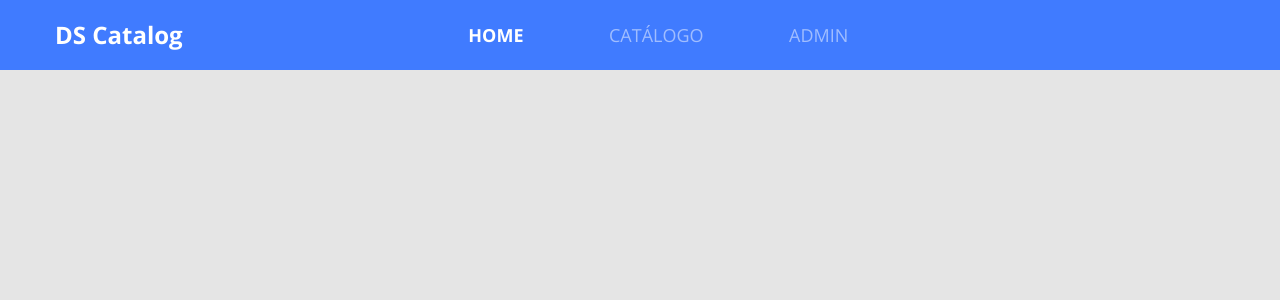
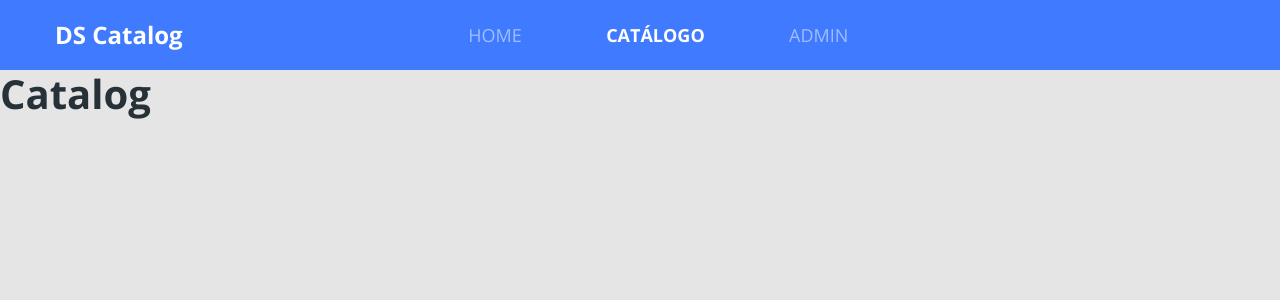
Before and after one commit to GuhTiagoSilva/products-catalog, a React (Create React App) app in the folder front-web/: page /catalog in a window 1280 px wide. Shown: the top 300 px of the page. Built offline with nearby package versions, Linux system fonts and the light colour scheme.

Commit message:
Creating Routes

```diff
--- a/front-web/package.json
+++ b/front-web/package.json
@@ -10,10 +10,12 @@
     "@types/node": "^12.0.0",
     "@types/react": "^16.9.0",
     "@types/react-dom": "^16.9.0",
+    "@types/react-router-dom": "^5.1.6",
     "bootstrap": "^4.5.3",
     "node-sass": "^4.14.1",
     "react": "^16.13.1",
     "react-dom": "^16.13.1",
+    "react-router-dom": "^5.2.0",
     "react-scripts": "3.4.3",
     "typescript": "~3.7.2"
   },
--- a/front-web/src/App.tsx
+++ b/front-web/src/App.tsx
@@ -2,10 +2,10 @@
 import './core/assets/styles/custom.scss'
 import './app.scss'
 import Navbar from './core/components/Navbar';
+import Routes from './Routes';
 const App = () => {
   return (
-      <Navbar/>
-
+      <Routes/> // Putting the routes here in the app, we are saying that my application is basead in routes
     );
 }
 
--- /dev/null
+++ b/front-web/src/Routes.tsx
@@ -0,0 +1,32 @@
+import React from 'react';
+import { BrowserRouter, Switch, Route } from 'react-router-dom';
+import Navbar from './core/components/Navbar';
+import Admin from './pages/Admin';
+import Catalog from './pages/Catalog';
+import Home from './pages/Home';
+
+
+const Routes = () => (
+    <BrowserRouter>
+        <Navbar/>
+        <Switch>
+            <Route path="/" exact>
+                <Home></Home>
+            </Route>
+
+            <Route path="/catalog">
+                <Catalog></Catalog>
+            </Route>
+
+            <Route path="/admin">
+                <Admin></Admin>
+            </Route>
+
+        </Switch>
+    </BrowserRouter>
+);
+
+export default Routes;
+
+// Route - defines the route of each page
+// Switch - decides which route will be loaded
--- a/front-web/src/core/assets/styles/custom.scss
+++ b/front-web/src/core/assets/styles/custom.scss
@@ -1,8 +1,10 @@
+// all this variables are from bootstrap. We are configuring them as we want.
+
 $theme-colors: (
     "primary": #407BFF
-);
+); // configuring bootstrap primary property with our configurations.
 
-$body-bg:#E5E5E5;
+$body-bg:#E5E5E5; // configuring body of the page. Bootstrap provides some colors by default, but here we are configuring in the way that we want.
 $body-color: #263238;
 
 @import '~bootstrap/scss/bootstrap.scss';
--- a/front-web/src/core/components/Navbar/index.tsx
+++ b/front-web/src/core/components/Navbar/index.tsx
@@ -1,24 +1,25 @@
 import React from 'react'
 import './styles.scss'
+import {Link, NavLink} from 'react-router-dom';
 
 const Navbar = () => (
     <nav className="row bg-primary main-nav">
         <div className="col-2">
-            <a href="link" className="nav-logo-text">
+            <Link to="/" className="nav-logo-text">
                 <h4>DS Catalog</h4>
-            </a>
+            </Link>
         </div>
 
         <div className="col-6 offset-2">
             <ul className="main-menu">
                 <li>
-                    <a href="" className="active">HOME</a>
+                    <NavLink to="/" activeClassName="active" exact>HOME</NavLink>
                 </li>
                 <li>
-                    <a href="">CATÁLOGO</a>
+                    <NavLink to="/catalog" activeClassName="active">CATÁLOGO</NavLink>
                 </li>
                 <li>
-                    <a href="">ADMIN</a>
+                    <NavLink to="/admin" activeClassName="active">ADMIN</NavLink>
                 </li>
             </ul>
         </div>
--- /dev/null
+++ b/front-web/src/pages/Admin/index.tsx
@@ -0,0 +1,9 @@
+import React from 'react';
+
+const Admin = () => (
+    <div>
+        <h1>Admin</h1>
+    </div>
+);
+
+export default Admin;
--- /dev/null
+++ b/front-web/src/pages/Catalog/index.tsx
@@ -0,0 +1,9 @@
+import React from 'react';
+
+const Catalog = () => (
+    <div>
+        <h1>Catalog</h1>
+    </div>
+);
+
+export default Catalog;
--- /dev/null
+++ b/front-web/src/pages/Home/index.tsx
@@ -0,0 +1,9 @@
+import React from 'react';
+
+const Home = () => (
+    <div>
+        <h1>Home</h1>
+    </div>
+);
+
+export default Home;
```
Also changed, not shown: 1 other file (tests, documents, lock files or other folders).
